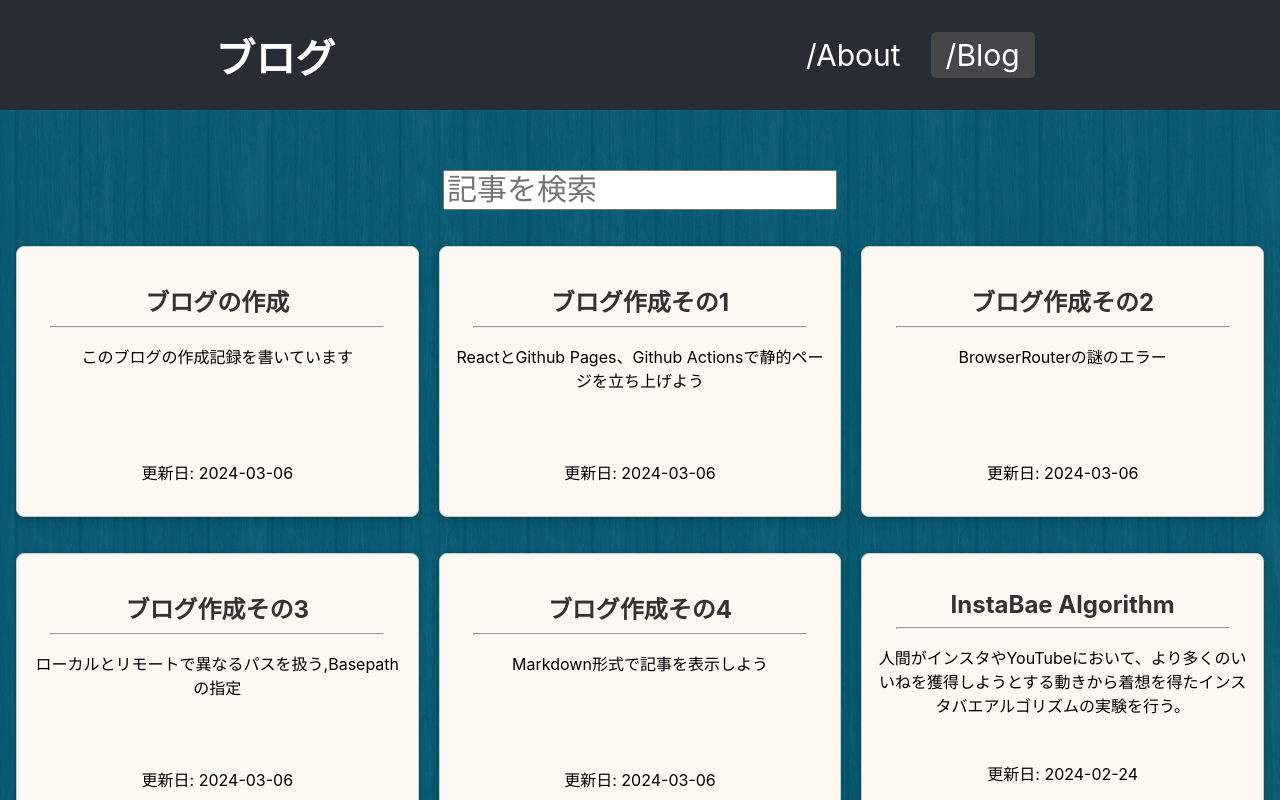
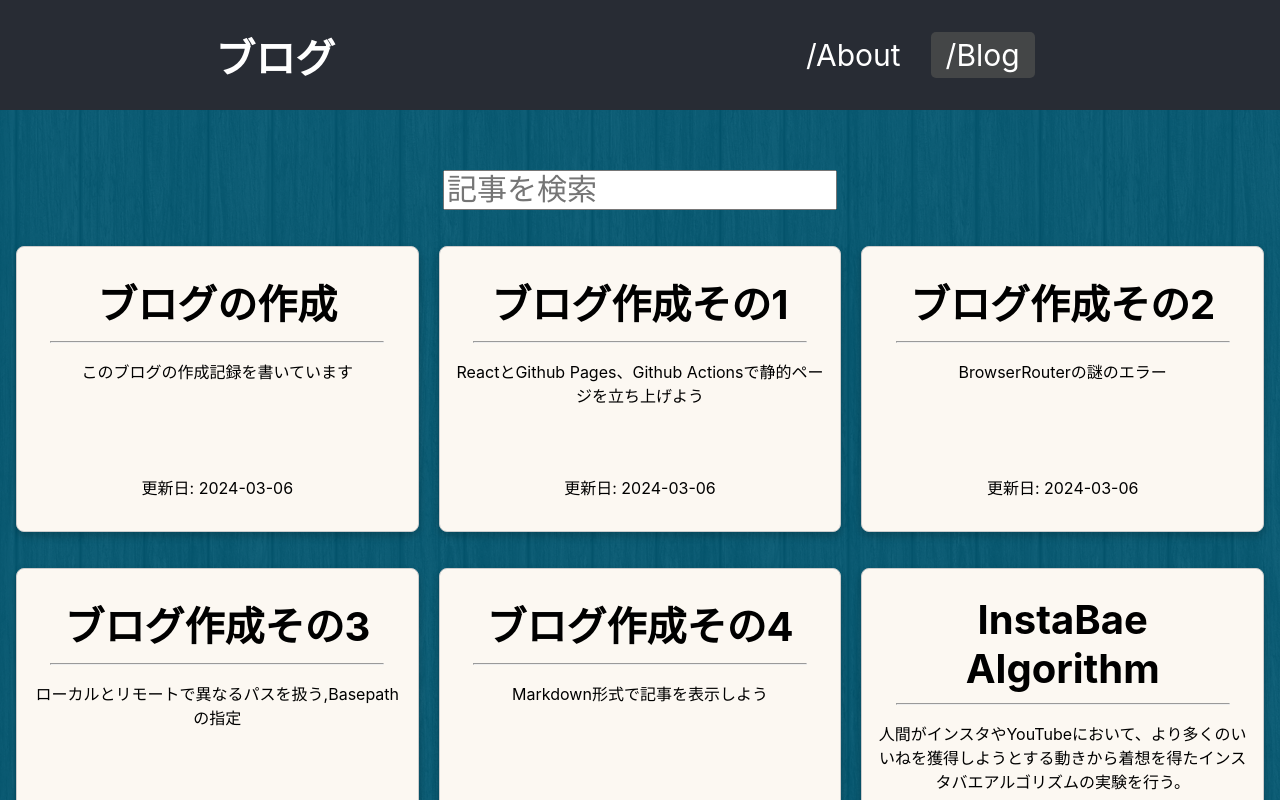
Before and after one commit to ntaku256/Portfolio-Blog, a React (Create React App) app: page / in a window 1280 px wide. Shown: the top 800 px of the page. Built offline with nearby package versions, Linux system fonts and the light colour scheme.

Commit message:
17st commit

```diff
--- a/public/articles/title.json
+++ b/public/articles/title.json
@@ -49,7 +49,7 @@
         "date": "2024-02-24"
     },
     {
-        "id": "Neural_Network",
+        "id": "NeuralNetwork",
         "title": "Neural_Network",
         "content": "神経細胞(Neuron)をモデル化した計算素子である人口ニューロン(Artifical Neuron)を組み合わせたもの",
         "author": "Nakaya",
--- a/src/App.css
+++ b/src/App.css
@@ -68,3 +68,39 @@ hr {
   text-align: left;
   padding-bottom: 100px;
 }
+
+@media (min-width: 500px) {
+  .article-content {
+    height: 240px;
+  }
+  .article-title {
+    font-size: 24px;
+  }
+  .article-postContent {
+    background-color: rgb(252, 248, 242);
+    border: 1px solid #ccc;
+    border-radius: 8px;
+    padding: 16px;
+    box-shadow: 0 4px 8px rgba(0, 0, 0, 0.2);
+    cursor: pointer;
+    min-width: 250px;
+  }
+}
+
+@media (min-width: 1280px) {
+  .article-content {
+    height: 100px;
+  }
+  .article-title {
+    font-size: 40px;
+    margin: 10px;
+  }
+  .article-postContent {
+    background-color: rgb(252, 248, 242);
+    border: 1px solid #ccc;
+    border-radius: 8px;
+    padding: 16px;
+    box-shadow: 0 4px 8px rgba(0, 0, 0, 0.2);
+    cursor: pointer;
+  }
+}
--- a/src/components/content/Blog.tsx
+++ b/src/components/content/Blog.tsx
@@ -47,10 +47,10 @@ const Blog = () => {
       <div style={styles.postGrid}>
         {filteredPosts.map(post => (
             <Link to={`/Article/${post.id}`} key={post.id} style={styles.postContainer}>
-            <div style={styles.postContent}>
-                <h2 style={styles.title}>{post.title}</h2>
+            <div className='article-postContent'>
+                <h2 className='article-title'>{post.title}</h2>
                 <hr />
-                <p style={styles.content}>{post.content}</p>
+                <p className='article-content'>{post.content}</p>
                 <p>更新日: {post.date}</p>
             </div>
             </Link>
@@ -72,21 +72,6 @@ const styles = {
       color: 'inherit',
       marginBottom: 16,
       display: 'block'
-    },
-    postContent: {
-      backgroundColor: 'rgb(252, 248, 242)',
-      border: '1px solid #ccc',
-      borderRadius: 8,
-      padding: 16,
-      boxShadow: '0 4px 8px rgba(0, 0, 0, 0.2)',
-      cursor: 'pointer',
-    },
-    title: {
-      color: '#333',
-      marginBottom: 8,
-    },
-    content:{
-      height:'100px',
     }
   };
 
--- a/src/index.css
+++ b/src/index.css
@@ -13,5 +13,5 @@ code {
 }
 
 #root {
-  height: 100dvh!important;
+  height: 100dvh !important;
 }
```
Also changed, not shown: public/articles/MonsterHunterNow/README.md.
